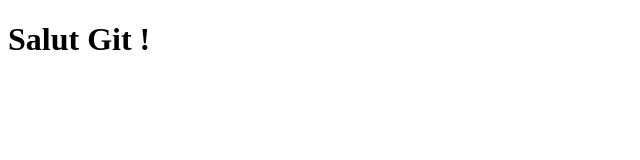
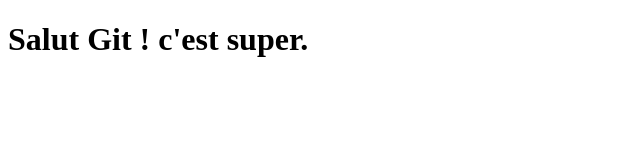
Before and after one commit to mister-no-one/git-sandbox, a plain HTML site: page index.html in a window 1280 px wide. Shown: the whole page, without its empty margins (0-640 px from the left). Drawn offline with Linux system fonts and the light colour scheme.

Commit message:
Modification texte test

```diff
--- a/index.html
+++ b/index.html
@@ -5,7 +5,7 @@
 </head>
 <body>
 	<header>
-		<h1>Salut Git !</h1>
+		<h1>Salut Git ! c'est super.</h1>
 	</header>
 </body>
 </html>
```
